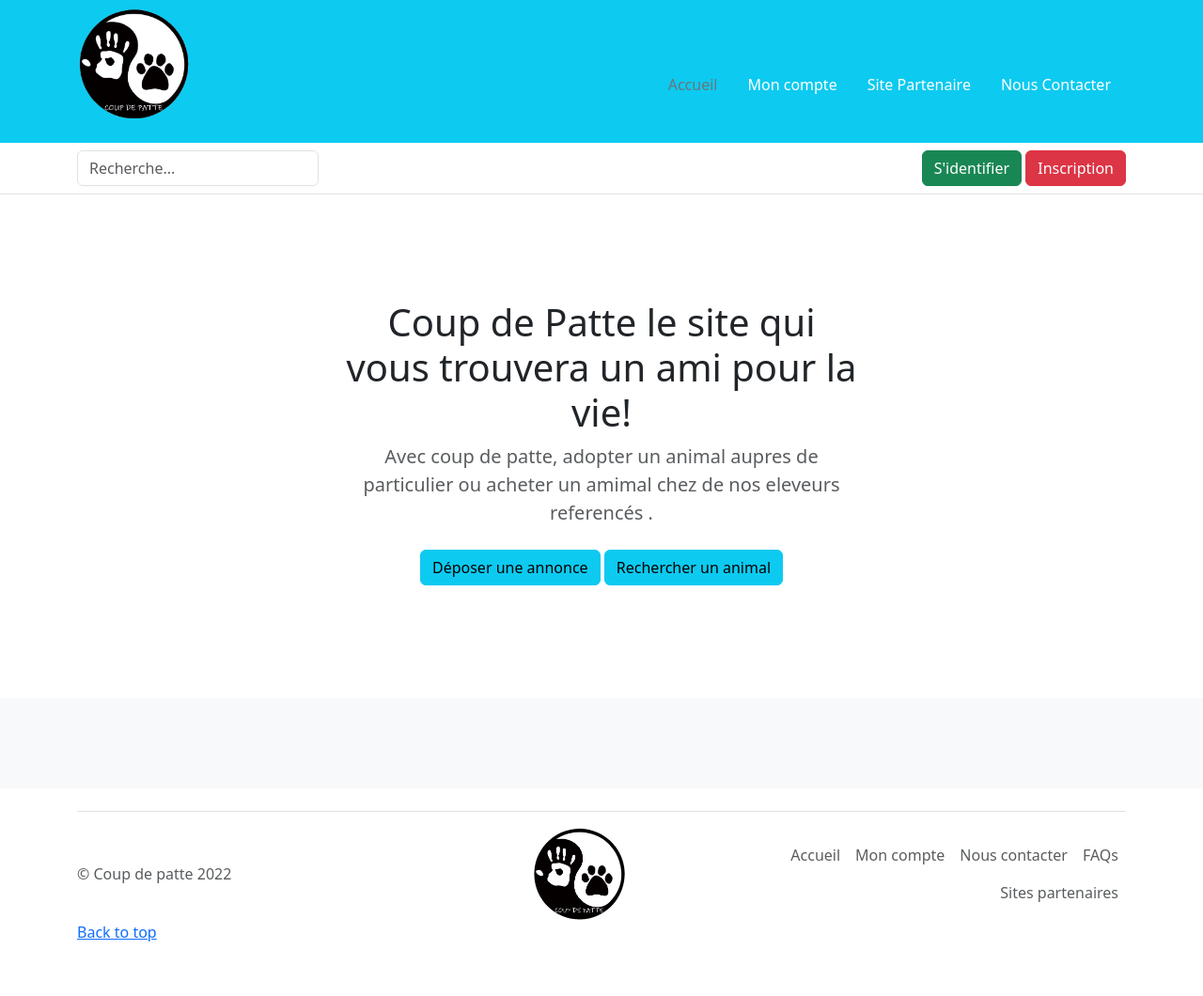
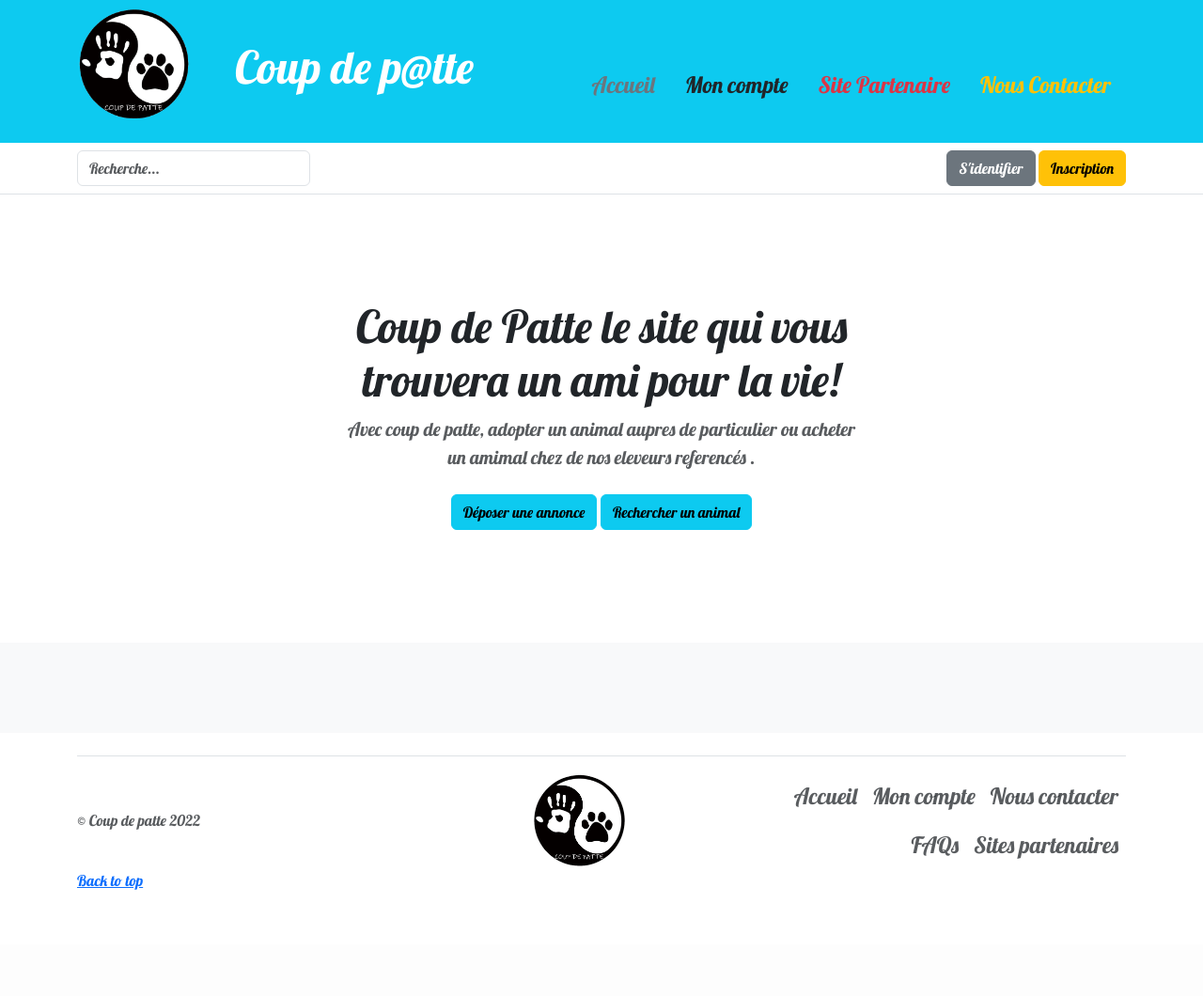
Before and after one commit to coupdepatte/coup_de_patte, a Symfony app: template templates/accueil/index.html.twig in a window 1280 px wide. Shown: the whole page at 94% size. After the commit the page ends 947 px from the top, so only its background shows below. Run offline with Twig, Linux system fonts and the light colour scheme; the template is opened without the code that fills it, so the values that code supplies are empty; some libraries are stand-ins or nearby versions.

Commit message:
css test

```diff
--- /dev/null
+++ b/public/css/nav.css
@@ -0,0 +1,35 @@
+*{
+
+
+    font-family: 'Lobster', cursive;
+
+}
+.h1,h1{
+
+
+    font-size: 3em;
+
+}
+
+
+
+.btn-success{
+
+    --bs-btn-bg: ;
+    --bs-btn-hover-bg: ;
+
+}
+.btn-danger{
+
+    --bs-btn-bg: ;
+    --bs-btn-hover-bg: ;
+
+}
+.nav-link{
+
+  font-size: 1.5em;
+  /* color:black !important; */
+
+
+
+ }
--- a/templates/accueil/index.html.twig
+++ b/templates/accueil/index.html.twig
@@ -36,18 +36,18 @@
 								{% else %}
 									<img src="uploads/{{img.image}}" class=" card-img-top" max-width="100%" height="225">
 								{% endif %}
-								<div class="card-header">
+								<div class="card-header ">
 									{{img.idAnimal.nomAnimal}}
 
 									<hr>
 									<div class="card-body">
-										<p class="card-text">{{ img.idAnimal.texteAnimal|slice(0, 50)|raw}}</p>
+										<p class="card-text ">{{ img.idAnimal.texteAnimal|slice(0, 50)|raw}}</p>
 										Age de l'animal:
 										{{img.idAnimal.ageAnimal}}
 										ans
 										<div class="d-flex justify-content-between align-items-center">
 											<div class="btn-group">
-												<a type="button" class="btn btn-sm btn-outline-secondary" href="annonce/{{img.idAnimal.idAnimal}}">
+												<a type="button" class="btn btn-sm btn-outline-dark mt-3" href="annonce/{{img.idAnimal.idAnimal}}">
 													En savoir plus...</a>
 											</div>
 											<small class="text-muted">{{img.idAnimal.prixAnimal}}
--- a/templates/commun/nav.html.twig
+++ b/templates/commun/nav.html.twig
@@ -1,11 +1,30 @@
+{% block stylesheets %}
+	<link href="https://cdn.jsdelivr.net/npm/bootstrap@5.3.0-alpha1/dist/css/bootstrap.min.css" rel="stylesheet" integrity="sha384-GLhlTQ8iRABdZLl6O3oVMWSktQOp6b7In1Zl3/Jr59b6EGGoI1aFkw7cmDA6j6gD" crossorigin="anonymous">
+    <link rel="stylesheet" href="https://cdnjs.cloudflare.com/ajax/libs/animate.css/4.1.1/animate.min.css"/>
+	<link rel="preconnect" href="https://fonts.googleapis.com">
+<link rel="preconnect" href="https://fonts.gstatic.com" crossorigin>
+<link href="https://fonts.googleapis.com/css2?family=Lobster&display=swap" rel="stylesheet">
+	<link href="{{asset('css/nav.css')}}" rel="stylesheet">
+        {% endblock %}
+
+
+
 <header>
+
+
+
+
 	<div class="px-3 py-2 bg-info text-white">
 		<div class="container">
+
 			<div class="d-flex flex-wrap align-items-center justify-content-center justify-content-lg-start">
 				<img class="mb-3" src="{{asset('images/logo-cp.png')}}" data-aos="flip-right"
                     data-aos-duration="2000" alt="logo3.jpg" width="120">
 				<a href="/" class="d-flex align-items-center my-2 my-lg-0 me-lg-auto text-white text-decoration-none">
 					<svg class="bi me-2" width="40" height="32" role="img" aria-label="Bootstrap"><use xlink:href="#bootstrap"/></svg>
+				<h1 class="animate__animated animate__lightSpeedInRight"> Coup de p@tte</h1>
+				<h2></h2>
+
 				</a>
 
 				<ul class="nav col-12 col-lg-auto my-2 justify-content-center my-md-0 text-small">
@@ -16,20 +35,20 @@
 						</a>
 					</li>
 					<li>
-						<a class="nav-link text-white"{{active_dashboard|default("")}}  href="{{path('app_dashboard')}}" >
+						<a class="nav-link text-dark"{{active_dashboard|default("")}}  href="{{path('app_dashboard')}}" >
 							<svg class="bi d-block mx-auto mb-1" width="24" height="24"><use xlink:href="#speedometer2"/></svg>
 							Mon compte
 						</a>
 					</li>
 
 					<li>
-						<a href="https://www.zooplus.fr/?mkt_source=242867&gclid=CjwKCAiA3KefBhByEiwAi2LDHLbwFOzrtbS8RNNnMiTDiIlkYe-eYTFxg9lrUPfy5MjqhOj6yUl7txoCodwQAvD_BwE" class="nav-link text-white">
+						<a href="https://www.zooplus.fr/?mkt_source=242867&gclid=CjwKCAiA3KefBhByEiwAi2LDHLbwFOzrtbS8RNNnMiTDiIlkYe-eYTFxg9lrUPfy5MjqhOj6yUl7txoCodwQAvD_BwE" class="nav-link text-danger">
 							<svg class="bi d-block mx-auto mb-1" width="24" height="24"><use xlink:href="#grid"/></svg>
 							Site Partenaire
 						</a>
 					</li>
 					<li>
-						<a class="nav-link text-white"{{active_contact|default("")}}  href="{{path('app_contact')}}" >
+						<a class="nav-link text-warning"{{active_contact|default("")}}  href="{{path('app_contact')}}" >
 							<svg class="bi d-block mx-auto mb-1" width="24" height="24"><use xlink:href="#people-circle"/></svg>
 							Nous Contacter
 						</a>
@@ -45,8 +64,8 @@
 			</form>
 
 			<div class="text-end">
-				<a type="button" class="btn btn-success" {{active_connection|default("")}} aria-current="page" href="{{path('app_connection')}}" >S'identifier</a>
-				<a type="button" class="btn btn-danger"  {{active_inscription|default("")}} aria-current="page" href="{{path('app_inscription')}}" >Inscription</a>
+				<a type="button" class="btn btn-secondary" {{active_connection|default("")}} aria-current="page" href="{{path('app_connection')}}" >S'identifier</a>
+				<a type="button" class="btn btn-warning"  {{active_inscription|default("")}} aria-current="page" href="{{path('app_inscription')}}" >Inscription</a>
 			</div>
 		</div>
 	</div>
```
